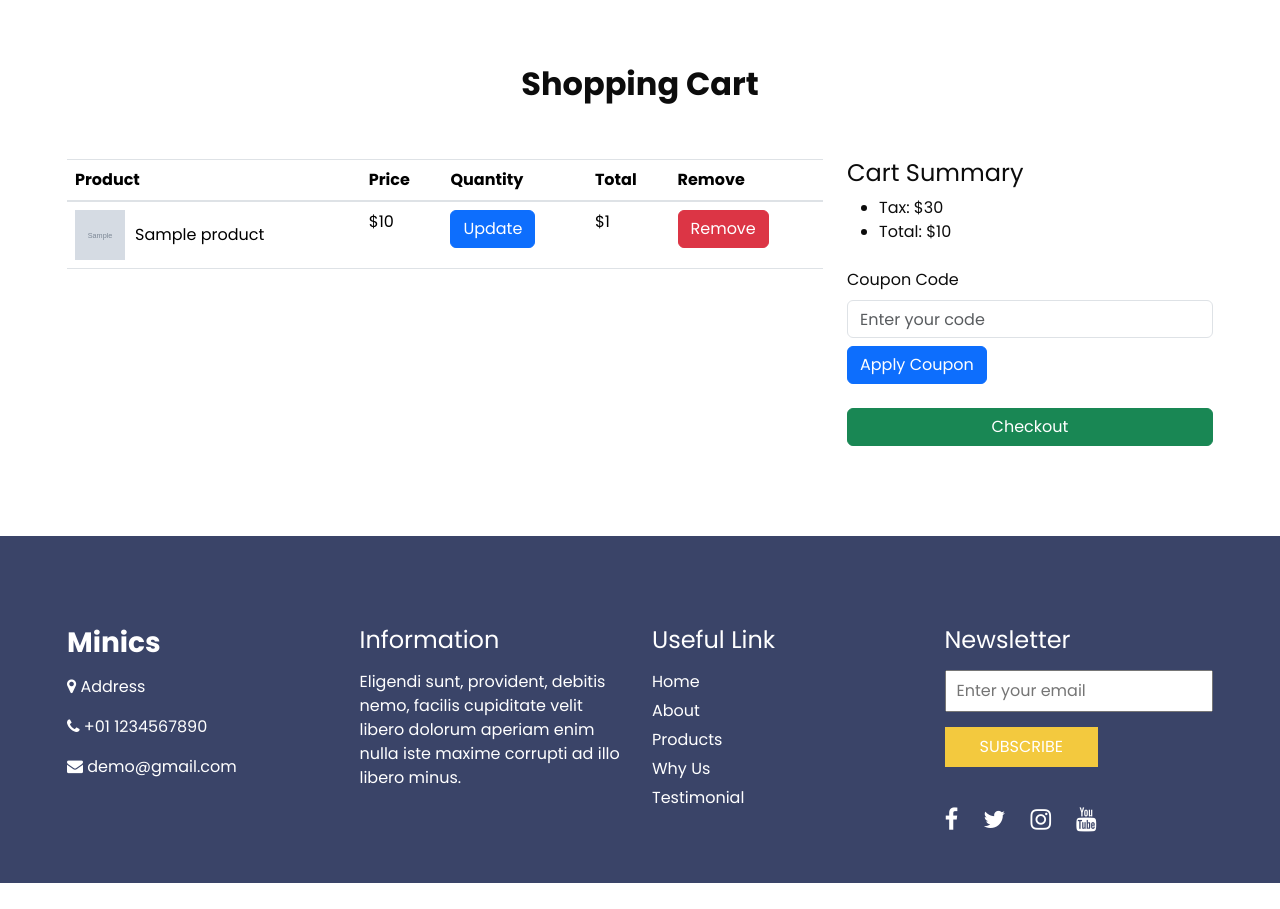
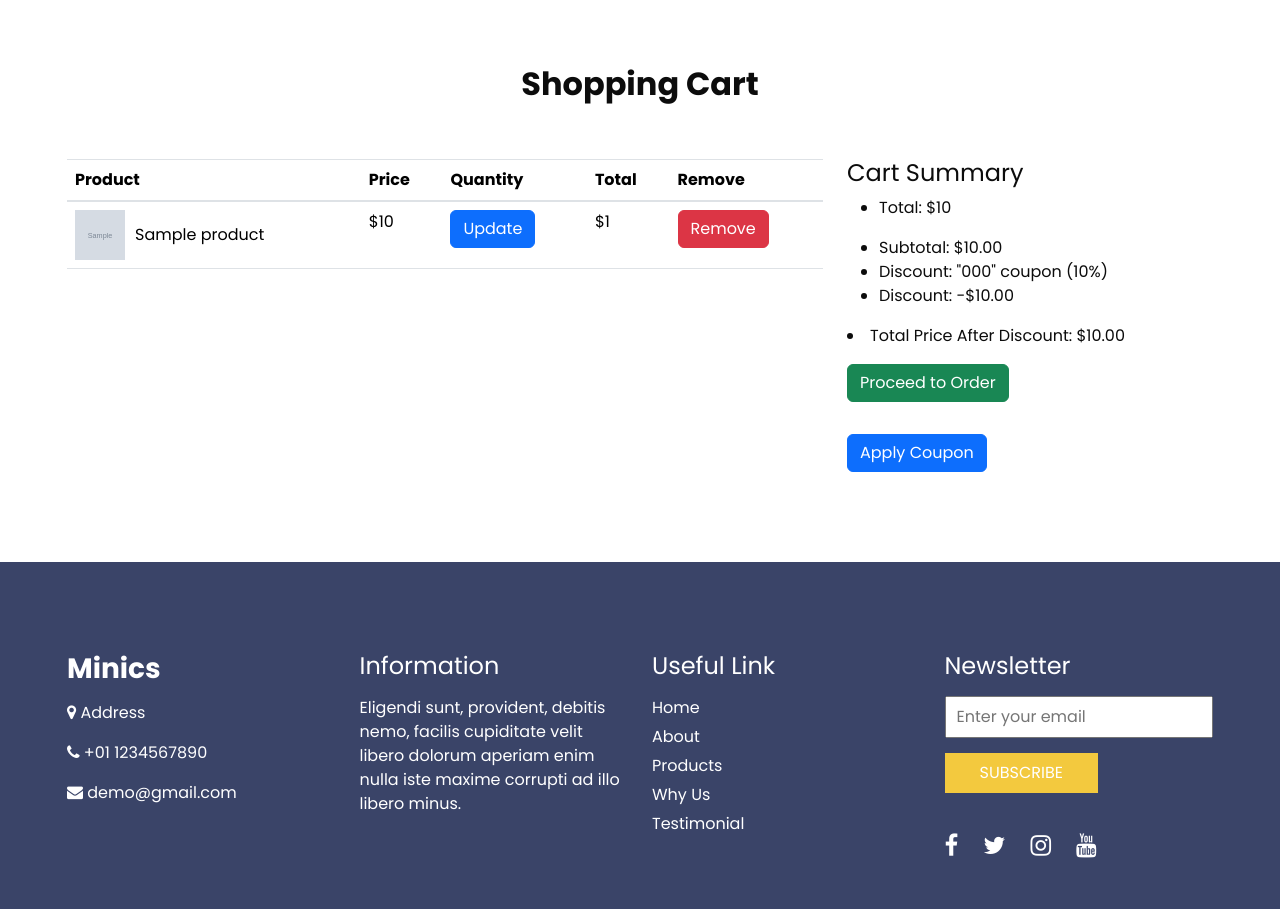
Before and after one commit to mahmoudshaker123/E-commerce_API_and_Template, a Django app: template templates/cart/cart_details.html in a window 1280 px wide. Shown: the part 159-1068 px from the top of the page. Before the commit the page ends 1042 px from the top, so only its background shows below. Run offline with Django 3.2, Linux system fonts and the light colour scheme; the template is opened without the code that fills it: most values are stand-ins (such as "Sample title", 1, 10 or a date in 2020); grey boxes marked "Sample" are stand-in pictures; some libraries are stand-ins or nearby versions.

Commit message:
Apply discount coupons

```diff
--- a/cart/views.py
+++ b/cart/views.py
@@ -3,6 +3,7 @@
 from store.models import Product
 from .cart import Cart
 from .forms import CartAddProductForm
+from coupons.forms import CouponApplyForm
 
 # Create your views here.
 
@@ -29,5 +30,7 @@
     cart = Cart(request)
     for item in cart:
         item['update_quantity_form'] = CartAddProductForm(initial={'quantity':item['quantity'] , 'update':True})
-    context={'cart':cart}
+    context={
+        'cart':cart,
+        'coupon_apply_form':CouponApplyForm }
     return render(request , 'cart/cart_details.html' , context)
--- a/core/urls.py
+++ b/core/urls.py
@@ -11,6 +11,7 @@
     path('accounts/' , include('accounts.urls' , namespace='accounts')),
     path('cart/' , include('cart.urls' , namespace='cart')),
     path('orders/' , include('orders.urls' , namespace='orders')),
+    path('coupons/' , include('coupons.urls' , namespace='coupons'))
 ]
 
 if settings.DEBUG:
--- a/templates/cart/cart_details.html
+++ b/templates/cart/cart_details.html
@@ -63,20 +63,37 @@
                         </table>
                     </div>
                 </div>
+
+
                 <div class="col-lg-4">
                   <div class="cart_summary">
                       <h4>Cart Summary</h4>
                       <ul>
-                            <li>Tax: <span>$30</span></li>
-                            <li>Total: <span>${{cart.get_total_price}}</span></li>
+                          <li>Total: <span>${{ cart.get_total_price }}</span></li>
                       </ul>
-                        <form class="coupon_form mt-4">
-                            <label for="coupon_code">Coupon Code</label>
-                            <input type="text" id="coupon_code" class="form-control" placeholder="Enter your code">
+
+                      {% if cart.coupon %}
+                      <ul>
+                          <li>Subtotal: <span>${{ cart.get_total_price|floatformat:2 }}</span></li>
+                          <li>Discount: <span>"{{ cart.coupon.code }}" coupon ({{ cart.coupon.discount }}%)</span></li>
+                          <li>Discount: <span>-${{ cart.get_discount|floatformat:2 }}</span></li>
+                      </ul>
+
+                      <li>Total Price After Discount: <span>${{ cart.get_total_price_after_discount|floatformat:2 }}</span></li>
+
+                      <!-- زر الانتقال إلى صفحة الطلب بعد تطبيق الكوبون -->
+                      <a href="{% url 'orders:order_create' %}" class="btn btn-success mt-3">Proceed to Order</a>
+                      {% endif %}
+
+                      <form class="coupon_form mt-4" action="{% url 'coupons:coupon_apply' %}" method="post">
+                          {% csrf_token %}
+                          {{ coupon_apply_form }}
                           <button type="submit" class="btn btn-primary mt-2">Apply Coupon</button>
                       </form>
-                        <a href="{% url "orders:order_create" %}" class="btn btn-success mt-4 w-100">Checkout</a>
                   </div>
+              </div>
+
+
                 </div>
             </div>
         </div>
```
Also changed, not shown: cart/cart.py (+25 -0 lines), coupons/urls.py (added, +8 -0 lines), orders/views.py (+12 -5 lines). Lines whose indentation alone changed are shown as unchanged.
